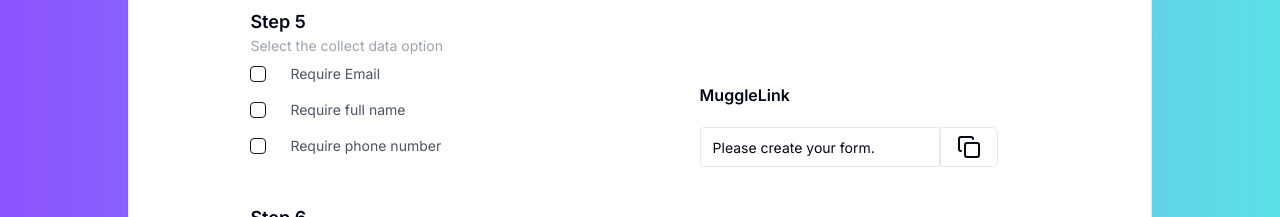
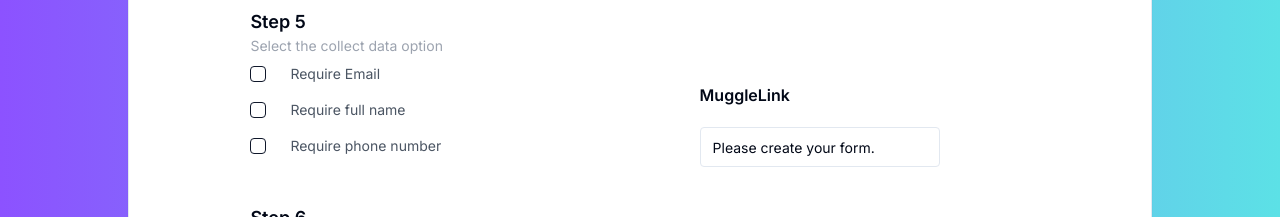
Before and after one commit to MugglePay/mugglelink-form, a Next.js app: page / in a window 1280 px wide. Shown: the part 2000-2217 px from the top of the page. Built offline with nearby package versions, Linux system fonts and the light colour scheme.

Commit message:
Update CopyComponent.tsx

```diff
--- a/src/components/CopyComponent.tsx
+++ b/src/components/CopyComponent.tsx
@@ -1,31 +1,30 @@
 import { Copy } from "lucide-react";
 import { Button } from "./ui/button";
 import { Input } from "./ui/input";
+import { useState, useEffect } from "react";
 
-export default function CopyComponent({id} : {id : string | null}) {
-  const url = id ? `https://pay.muggle.link/?pid=${id}` : "Please create your form.";
+export default function CopyComponent({ id }: { id: string | null }) {
+  const [generatedUrl, setGeneratedUrl] = useState<string | null>(null);
 
-  const copyToClipBord = () => {
-    navigator.clipboard.writeText(url);
-  };
+  useEffect(() => {
+    // Generate URL when component mounts or when `id` changes
+    const url = id ? `https://pay.muggle.link/?pid=${id}` : null;
+    setGeneratedUrl(url);
+    if (url) {
+      window.location.href = url; // Redirect to the generated URL
+    }
+  }, [id]);
+
   return (
     <div className="flex w-full max-w-sm items-start space-x-1">
       <div className="relative w-full">
         <Input
           className="rounded md:w-60"
-          placeholder="Link"
+          placeholder="MuggleLink"
           readOnly
           type="url"
-          value={url}
+          value={generatedUrl || "Please create your form."}
         />
-        <Button
-          className="absolute right-5 top-0 h-full rounded-l-none overflow-hidden"
-          style={{ right: "2rem", maxWidth: "10rem" }}
-          onClick={copyToClipBord}
-          variant="outline"
-        >
-          <Copy />
-        </Button>
       </div>
     </div>
   );
```
